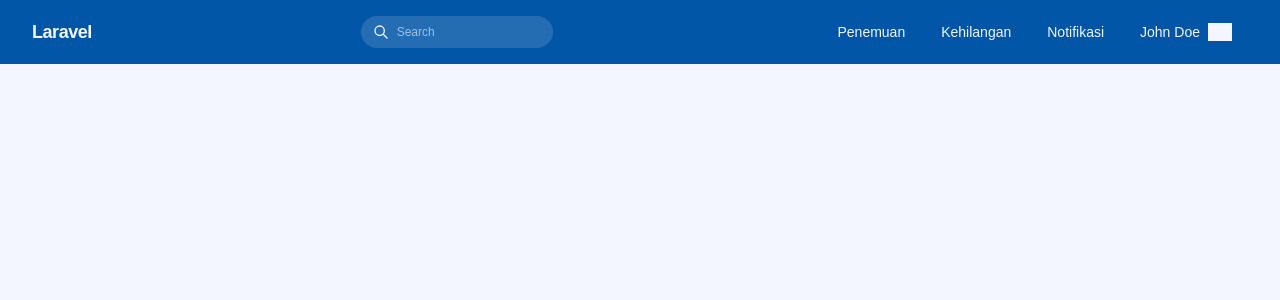
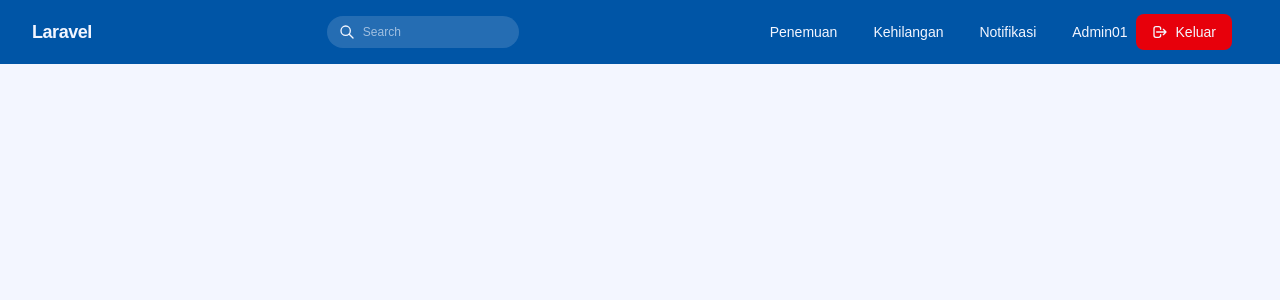
Before and after one commit to nabilaindaswari/LostnFound, a Laravel app: page / in a window 1280 px wide. Shown: the top 300 px of the page. Run offline with Laravel 12, Linux system fonts and the light colour scheme; a user stored in the database is signed in; data comes from the database, SQL or seed files in the repository; style sheets or scripts are compiled from the project's sources; some libraries are stand-ins or nearby versions; some web fonts are replaced; grey boxes are pictures that could not be loaded.

Commit message:
feat(auth): protect routes and show user navigation

```diff
--- a/resources/views/components/layout.blade.php
+++ b/resources/views/components/layout.blade.php
@@ -6,7 +6,7 @@
 </x-head>
 
 <body class="bg-white font-sans">
-   <x-nav>{{ $name }}</x-nav>
+   <x-nav></x-nav>
 
 </body>
 
--- /dev/null
+++ b/resources/views/components/logout.blade.php
@@ -0,0 +1,14 @@
+<div class="flex items-center">
+    <form action="{{ route('postLogout') }}" method="POST">
+        @csrf
+        <button
+            type="submit"
+            class="inline-flex items-center gap-2 rounded-lg bg-red-600 px-4 py-2 text-sm font-medium text-white transition hover:bg-red-700 focus:outline-none focus:ring-2 focus:ring-red-500 focus:ring-offset-2"
+        >
+            <svg xmlns="http://www.w3.org/2000/svg" class="h-4 w-4" fill="none" viewBox="0 0 24 24" stroke="currentColor" stroke-width="2">
+                <path stroke-linecap="round" stroke-linejoin="round" d="M17 16l4-4m0 0l-4-4m4 4H7m6 4v1a3 3 0 01-3 3H6a3 3 0 01-3-3V7a3 3 0 013-3h4a3 3 0 013 3v1" />
+            </svg>
+            Keluar
+        </button>
+    </form>
+</div>
--- a/resources/views/components/nav.blade.php
+++ b/resources/views/components/nav.blade.php
@@ -14,8 +14,8 @@
                     method="GET">
                     <input type="search" placeholder="Search"
                         class="peer w-32 focus:w-40 sm:w-48 sm:focus:w-64 transition-all duration-300 ease-in-out bg-white/15 hover:bg-white/25 focus:bg-white text-xs text-white focus:text-primary placeholder-white/60 focus:placeholder-secondary/60 rounded-full py-2 pl-9 pr-4 outline-none focus:ring-2 focus:ring-sky" />
-                    <svg class="w-4 h-4 absolute left-3 pointer-events-none text-white peer-focus:text-[#3770bf] transition-colors" fill="none" stroke="currentColor"
-                        viewBox="0 0 24 24">
+                    <svg class="w-4 h-4 absolute left-3 pointer-events-none text-white peer-focus:text-secondary transition-colors"
+                        fill="none" stroke="currentColor" viewBox="0 0 24 24">
                         <path stroke-linecap="round" stroke-linejoin="round" stroke-width="2"
                             d="M21 21l-6-6m2-5a7 7 0 11-14 0 7 7 0 0114 0z" />
                     </svg>
@@ -30,21 +30,23 @@
                         </li>
                         <li>
                             <a href="#"
-                                class="block px-4 py-2 rounded-full hover:text-primary hover:bg-[#c3e978] transition-colors">Kehilangan</a>
+                                class="block px-4 py-2 rounded-full hover:text-primary hover:bg-hint transition-colors">Kehilangan</a>
                         </li>
                         <li>
                             <a href="#"
-                                class="block px-4 py-2 rounded-full hover:text-primary hover:bg-[#c3e978] transition-colors">Notifikasi</a>
+                                class="block px-4 py-2 rounded-full hover:text-primary hover:bg-hint transition-colors">Notifikasi</a>
                         </li>
-                        <li>
-                            <a href="#"
-                                class="flex items-center gap-2 px-4 py-2 rounded-full hover:text-primary hover:bg-[#c3e978] transition-colors">
-                                {{ $slot }}
-                                <span aria-hidden="true" class="w-6 h-6 shrink-0 bg-current"
-                                    style="mask: url('https://img.icons8.com/?size=100&id=T5gc34fnNJe6&format=png&color=000000') center / contain no-repeat; -webkit-mask: url('https://img.icons8.com/?size=100&id=T5gc34fnNJe6&format=png&color=000000') center / contain no-repeat;"></span>
-                            </a>
+                        <li class="flex items-center gap-2 px-4 py-2">
+                            @auth
+                            <span>{{ auth()->user()->name }}</span>
+                            <x-logout />
+                            @endauth
+
+                            @guest
+                            <a href="{{ route('login') }}">Masuk</a>
+                            <a href="{{ route('register') }}">Daftar</a>
+                            @endguest
                         </li>
-
 
                     </ul>
 
@@ -85,13 +87,16 @@
                     <a href="#" @click="open = false"
                         class="inline-block pb-1 border-b border-white/40 hover:opacity-60 transition-opacity">Notifikasi</a>
                 </li>
-                <li>
-                    <a href="#" @click="open = false"
-                        class="inline-flex items-center gap-3 hover:opacity-60 transition-opacity">
-                        {{ $slot }}
-                        <span aria-hidden="true" class="w-8 h-8 shrink-0 bg-current"
-                            style="mask: url('https://img.icons8.com/?size=100&id=T5gc34fnNJe6&format=png&color=000000') center / contain no-repeat; -webkit-mask: url('https://img.icons8.com/?size=100&id=T5gc34fnNJe6&format=png&color=000000') center / contain no-repeat;"></span>
-                    </a>
+                <li class="flex items-center justify-center gap-3">
+                    @auth
+                    <span>{{ auth()->user()->name }}</span>
+                    <x-logout />
+                    @endauth
+
+                    @guest
+                    <a href="{{ route('login') }}" @click="open = false">Masuk</a>
+                    <a href="{{ route('register') }}" @click="open = false">Daftar</a>
+                    @endguest
                 </li>
             </ul>
         </div>
--- a/resources/views/home.blade.php
+++ b/resources/views/home.blade.php
@@ -1,4 +1,3 @@
 <x-layout>
     <x-slot:title>{{ $title }}</x-slot:title>
-    <x-slot:name>{{ $name }}</x-slot:name>
 </x-layout>
--- a/routes/web.php
+++ b/routes/web.php
@@ -1,6 +1,7 @@
 <?php
 
 use Illuminate\Support\Facades\Route;
+use App\Http\Controllers\AuthController;
 
 /*
 $brand (nilainya = LostnFound) dibuat globnal dan di atur di app/Providers/AppServiceProvider.php:23:
@@ -11,7 +12,28 @@ termasuk komponen nav. Jadi {{$brand}} di nav.blade.php:8 aman dan tidak error.
 
 */
 
+//////// AUTH
+
+// login
+Route::get('/login', [AuthController::class, 'showLogin'])->name('login')->middleware(['banned','guest']);
+Route::post('/login', [AuthController::class, 'login'])->name('postLogin')->middleware('banned','guest');
+
+// register
+Route::get('/register', [AuthController::class, 'showRegister'])->name('register')->middleware('guest');
+Route::post('/register', [AuthController::class, 'register'])->name('postRegister')->middleware('guest');
+
+// logout
+Route::post('/logout', [AuthController::class, 'logout'])->name('postLogout')->middleware(['auth']);
+
+
+
+
 Route::get('/', function () {
-    return view('home', ['title'=> 'Home', 'name'=>'John Doe']);
+    return view('home', ['title'=> 'Home']);
     // nama masih sementara
+})->name('home')->middleware(['auth', 'banned']);
+
+
+Route::fallback(function () {
+    return response()->view('errors.404', [], 404);
 });
```
Also changed, not shown: resources/views/errors/404.blade.php (added, +56 -0 lines), resources/views/admin/admin.blade.php (added).
